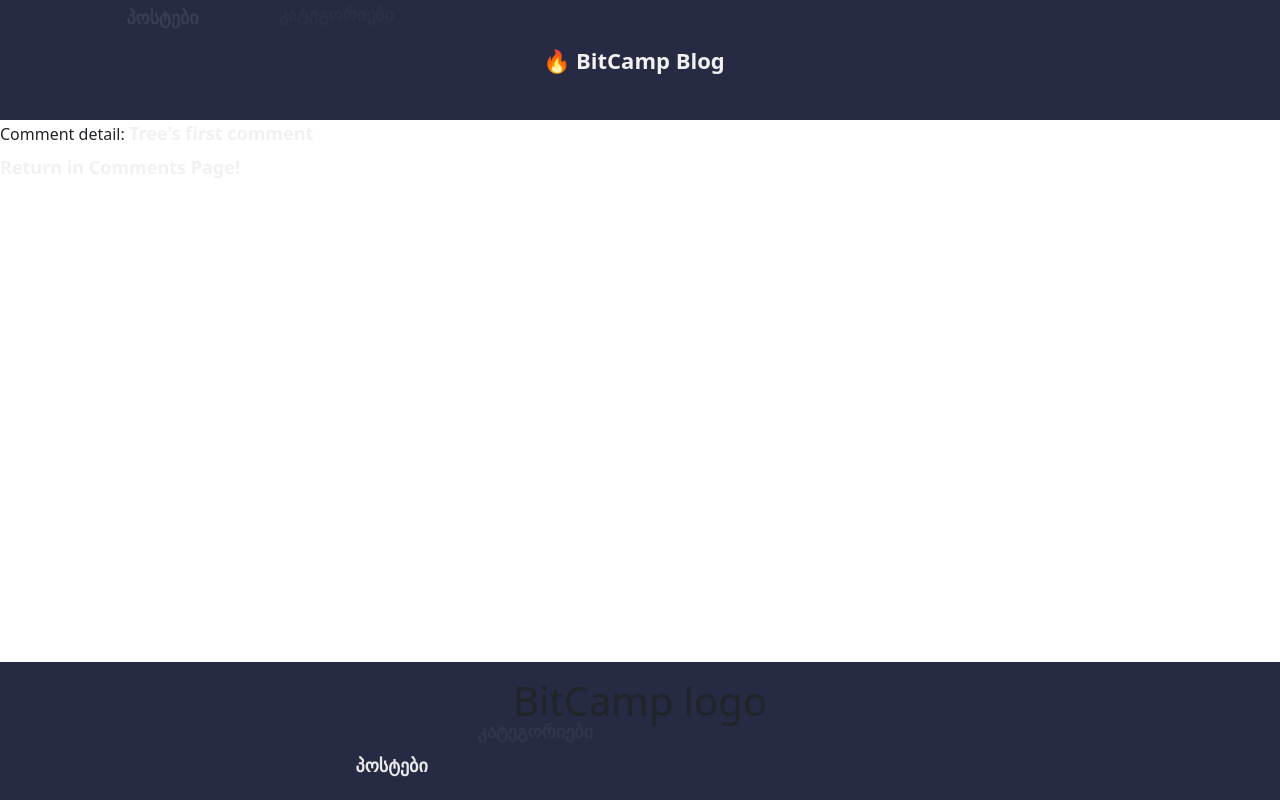
After one commit to Pirmsho/bitcamp-blog-django, a Django app: page /comment/1/ in a window 1280 px wide. The commit adds this page. Run offline with Django 4.2, Linux system fonts and the light colour scheme; data comes from the database, SQL or seed files in the repository; both versions use the stored data as it was after the commit; some libraries are stand-ins or nearby versions.

Commit message:
addes Post models with image, comments models also

```diff
--- a/bitcamp/bitcamp/settings.py
+++ b/bitcamp/bitcamp/settings.py
@@ -10,6 +10,7 @@
 https://docs.djangoproject.com/en/4.0/ref/settings/
 """
 
+import os
 from pathlib import Path
 
 # Build paths inside the project like this: BASE_DIR / 'subdir'.
@@ -122,6 +123,9 @@
 STATICFILES_DIRS = [
     'bitcamp/static',
 ]
+MEDIA_URL = '/media/'
+MEDIA_ROOT = os.path.join(BASE_DIR, 'media/')
+
 # Default primary key field type
 # https://docs.djangoproject.com/en/4.0/ref/settings/#default-auto-field
 
--- a/bitcamp/bitcamp/urls.py
+++ b/bitcamp/bitcamp/urls.py
@@ -15,8 +15,15 @@
 """
 from django.contrib import admin
 from django.urls import path, include
+from django.conf import settings
+from django.conf.urls.static import static
+
 
 urlpatterns = [
     path('admin/', admin.site.urls),
     path('', include('blog.urls'))
 ]
+
+if settings.DEBUG:
+    urlpatterns += static(settings.STATIC_URL, document_root=settings.STATIC_ROOT) + \
+                   static(settings.MEDIA_URL, document_root=settings.MEDIA_ROOT)
--- a/bitcamp/blog/admin.py
+++ b/bitcamp/blog/admin.py
@@ -3,3 +3,5 @@
 # Register your models here.
 
 admin.site.register(Category)
+admin.site.register(Post)
+admin.site.register(Comment)
--- a/bitcamp/blog/models.py
+++ b/bitcamp/blog/models.py
@@ -1,14 +1,14 @@
 from django.db import models
 from django.utils import timezone
+from django.urls import reverse, reverse_lazy
 from accounts.models import Account
-
 
 
 class Category(models.Model):
     category_name = models.CharField(max_length=124, unique=True)
     slug = models.SlugField(max_length=50, unique=True)
     describtion = models.TextField(blank=True)
-    cat_image = models.ImageField(upload_to='photo/categories', blank=True)
+    cat_image = models.ImageField(upload_to='category', blank=True)
 
     class Meta:
         verbose_name = 'category'
@@ -24,5 +24,24 @@
     description = models.CharField(max_length=244)
     text = models.TextField()
     category = models.ManyToManyField(Category)
-    image = models.ImageField(upload_to='images/post')
-    create_date = models.DateTimeField(default=timezone.now())
+    image = models.ImageField(upload_to='post')
+    create_date = models.DateTimeField(default=timezone.now)
+
+    def get_absolute_url(self):
+        return reverse("post_detail", kwargs={'pk':self.pk})
+
+    def __str__(self):
+        return self.title
+
+
+class Comment(models.Model):
+    post = models.ForeignKey(Post, related_name='comments', on_delete=models.CASCADE)
+    author = models.ForeignKey(Account, on_delete=models.CASCADE)
+    text = models.TextField()
+    created_date = models.DateTimeField(default=timezone.now)
+
+    def get_absolute_url(self):
+        return reverse("post_list")
+
+    def __str__(self):
+        return self.text
--- /dev/null
+++ b/bitcamp/blog/templates/blog/comment_detail.html
@@ -0,0 +1,13 @@
+
+{% extends 'base.html' %}
+
+{% block content %}
+
+
+    Comment detail:
+<a href="{%url 'blog:comment_detail' pk=comment.pk %}">{{ comment.text }}</a>
+
+<h3>
+    <a href="{%url 'blog:comment_list' %}">Return in Comments Page!</a>
+</h3>
+{% endblock %}
--- a/bitcamp/blog/urls.py
+++ b/bitcamp/blog/urls.py
@@ -1,9 +1,11 @@
 from django.urls import path
 from . import views
 
-
+app_name = 'blog'
 urlpatterns = [
     path('', views.home, name='home'),
     path('posts/', views.posts, name="posts"),
-    path('post/<int:pk>', views.post, name='post-detail'),
+    path('post/<int:pk>', views.post, name='post_detail'),
+    path('comment/<int:pk>/', views.comment_detail, name='comment_detail'),
+    path('comments/', views.comment_list, name='comment_list'),
 ]
--- a/bitcamp/blog/views.py
+++ b/bitcamp/blog/views.py
@@ -1,6 +1,9 @@
+from django.http import HttpResponse
 from django.shortcuts import render
 from django.views.generic import ListView
 # Create your views here.
+from django.shortcuts import get_object_or_404, get_list_or_404
+from . models import *
 
 
 def home(request):
@@ -8,9 +11,24 @@
 
 
 def posts(request):
-    list = ['post_1', 'post_2', 'post_3', 'post_4']
-    return render(request, 'blog/post_list.html', {'list':list})
+    posts = get_list_or_404(Post)
+    # context = {'posts':posts}
+    return render(request, 'blog/post_list.html', {'posts':posts})
 
 
 def post(request, pk):
-    return render(request, 'post_detail.html')
+    post = get_object_or_404(Post, pk=pk)
+    print(post)
+    return render(request, 'blog/post_detail.html', {'post':post})
+
+
+def comment_detail(request, pk):
+    comment = get_object_or_404(Comment, pk=pk)
+    return render(request, 'blog/comment_detail.html', {'comment':comment})
+
+
+def comment_list(request):
+    comments = get_list_or_404(Comment)
+    # return HttpResponse('This is comment list')
+    context = {'posts':posts}
+    return render(request, 'blog/comment_list.html', {'comments':comments})
--- a/bitcamp/templates/includes/footer.html
+++ b/bitcamp/templates/includes/footer.html
@@ -2,14 +2,14 @@
     <div class="footer-image-div">
         {% comment %}
         აქ იქნება ბითქემფის ლოგო
-        <a href="{% url 'home' %}">
+        <a href="{% url 'blog:home' %}">
             <img src="" alt="" class="bitcamp-logo">
         </a>
         {% endcomment %}
         <h1>BitCamp logo</h1>
     </div>
     <nav class="footer-navigation">
-        <a href="{% url 'posts' %}" class="footer-nav-item">პოსტები</a>
+        <a href="{% url 'blog:posts' %}" class="footer-nav-item">პოსტები</a>
         <a href="#" class="footer-nav-item">კატეგორიები</a>
         {% comment %}
         აქ იქნება იგივე if check რაც navbar.html-ში.
--- a/bitcamp/templates/includes/navbar.html
+++ b/bitcamp/templates/includes/navbar.html
@@ -4,12 +4,12 @@
             x-on:resize.window.debounce="isMobile = (window.innerWidth < 1000) ? true : false"
             x-data="{isMobile: (window.innerWidth < 1000) ? true : false}">
             <div class="first-nav-item" x-show="!isMobile" x-transition.duration.500ms>
-                <a href="{% url 'posts' %}"><li class="main-nav-item">პოსტები</li></a>
+                <a href="{% url 'blog:posts' %}"><li class="main-nav-item">პოსტები</li></a>
                 <a href="#"><li class="main-nav-item">კატეგორიები</li></a>
 
             </div>
             <div class="second-nav-item">
-                <a href="{% url 'home' %}"><li class="main-brand"> 🔥 BitCamp Blog</li></a>
+                <a href="{% url 'blog:home' %}"><li class="main-brand"> 🔥 BitCamp Blog</li></a>
                 <i class="bi bi-list" @click="isMobile = !isMobile"></i>
             </div>
             <div class="third-nav-item"
```
Also changed, not shown: bitcamp/blog/templates/blog/comment_list.html (added, +44 -0 lines), bitcamp/blog/templates/blog/post_detail.html (+12 -1 lines), bitcamp/blog/templates/blog/post_list.html (+25 -0 lines), bitcamp/blog/migrations/0002_alter_category_cat_image_post_comment.py (added), bitcamp/blog/migrations/0003_alter_post_create_date.py (added), bitcamp/blog/migrations/0004_alter_post_create_date.py (added), bitcamp/blog/migrations/0005_alter_post_create_date.py (added), bitcamp/blog/migrations/0006_alter_post_create_date.py (added), bitcamp/blog/migrations/0007_alter_post_create_date.py (added), bitcamp/blog/migrations/0008_alter_post_create_date.py (added), bitcamp/db.sqlite3.
